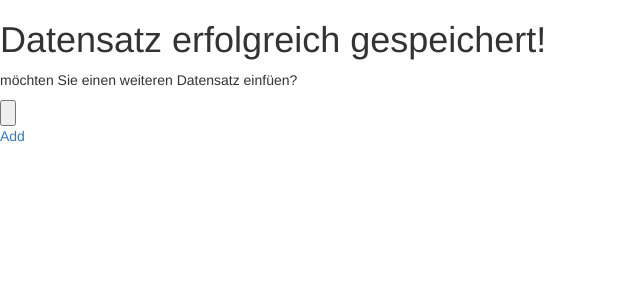
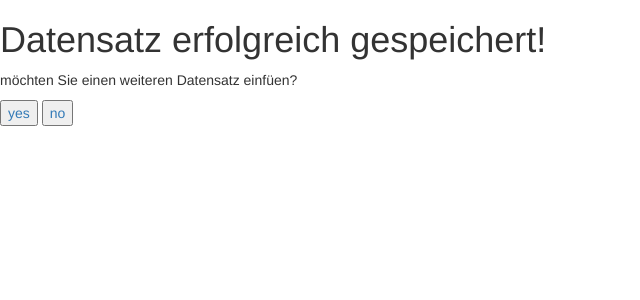
Before and after one commit to atJustinG/GameListe, a Symfony app: template templates/games/addSuccess.html.twig in a window 1280 px wide. Shown: the top 300 px of the page, without its empty margins (0-640 px from the left). Run offline with Twig, Linux system fonts and the light colour scheme; the template is opened without the code that fills it, so the values that code supplies are empty; some libraries are stand-ins or nearby versions.

Commit message:
addGame Bestätigung fertiggestellt

```diff
--- a/templates/games/addSuccess.html.twig
+++ b/templates/games/addSuccess.html.twig
@@ -7,10 +7,11 @@
     <h1>Datensatz erfolgreich gespeichert!</h1>
     <div>
         <p>möchten Sie einen weiteren Datensatz einfüen?</p>
-        <input type="button" name="btnYes">
+        <a href= "{{ path("app_game_addGame") }}"><button type="button" name="btnYes">yes</button></a>
+        <a href= "{{ path("app_game_index") }}"><button type="button" name="btnNo">no</button></a>
     </div>
 
-    <a href= "{{ path("app_game_addGame") }}">Add</a>
+
 
 
 {% endblock %}
```
Also changed, not shown: src/Controller/AddGameController.php (+10 -1 lines).
